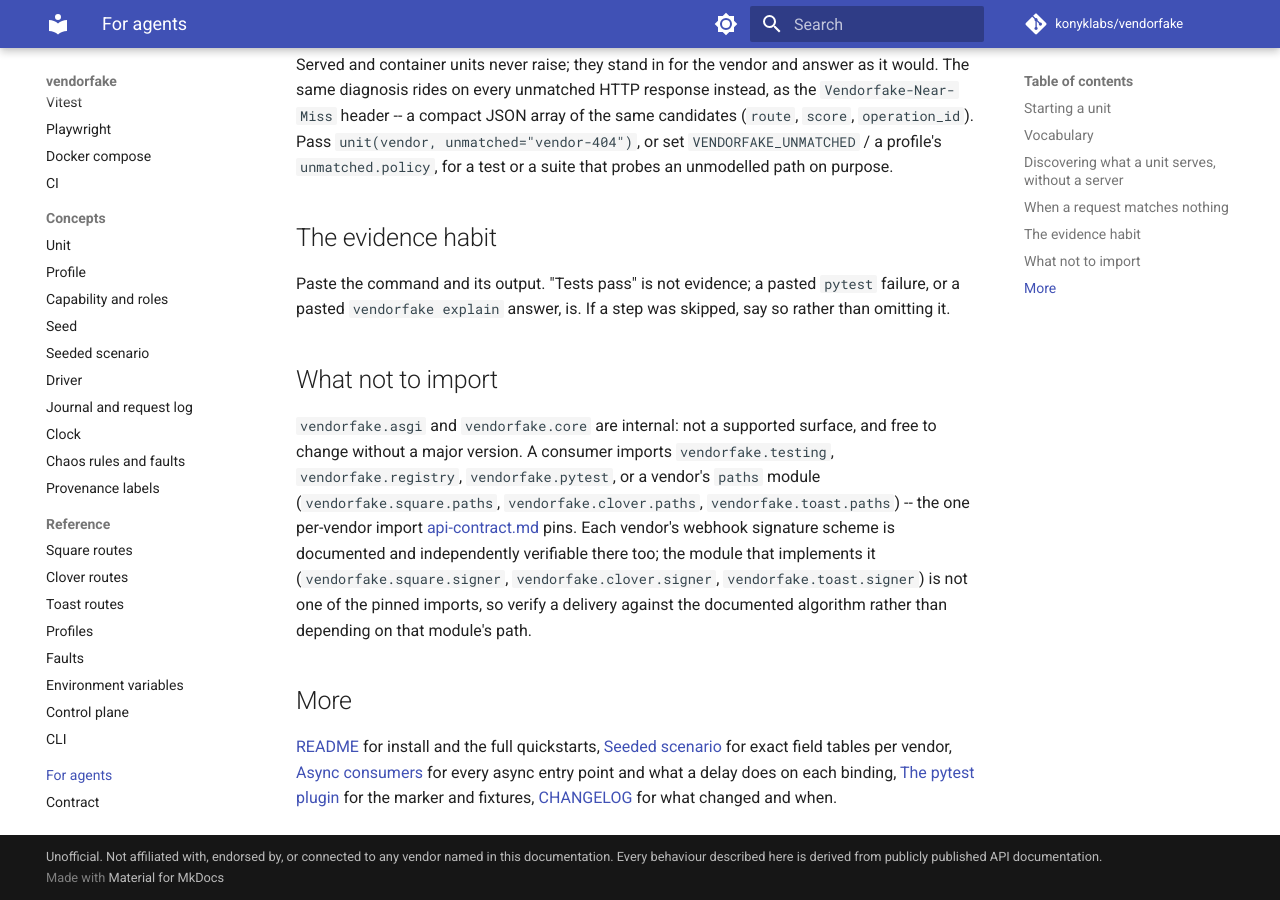
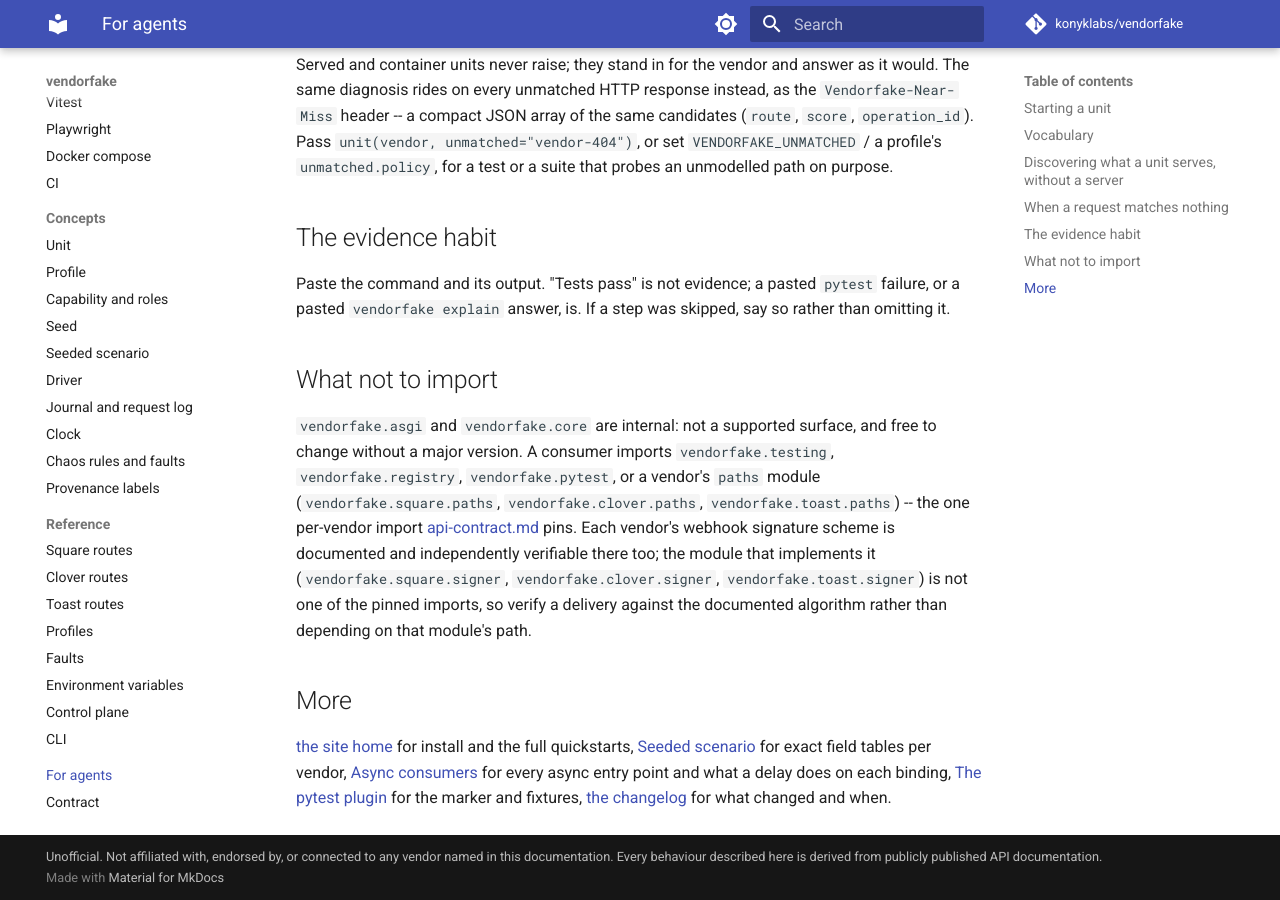
Before and after one commit to konyklabs/mock-template, an MkDocs documentation site: the page built from docs/for-agents.md, in a window 1280 px wide and 900 px high, scrolled down 2854 px. Built offline with MkDocs 1.6.1 and Material for MkDocs 9.7.7, drawn with Linux system fonts in a browser that asks for light colours; comment, search, counter and statistics services are not loaded.

Commit message:
docs(agents): point the agent page at the site's home and changelog pages (konyklabs/roadmap#74)
Co-Authored-By: Claude Fable 5.1 <noreply@anthropic.com>
Claude-Session: https://claude.ai/code/session_013bdqdtXZHVtHTYs68YrC1B

```diff
--- a/docs/for-agents.md
+++ b/docs/for-agents.md
@@ -146,8 +146,8 @@ module's path.
 
 ## More
 
-[README](../README.md) for install and the full quickstarts,
+[the site home](index.md) for install and the full quickstarts,
 [Seeded scenario](seeded-scenario.md) for exact field tables per vendor,
 [Async consumers](async-consumers.md) for every async entry point and what a
 delay does on each binding, [The pytest plugin](pytest-plugin.md) for the
-marker and fixtures, [CHANGELOG](../CHANGELOG.md) for what changed and when.
+marker and fixtures, [the changelog](changelog.md) for what changed and when.
```
